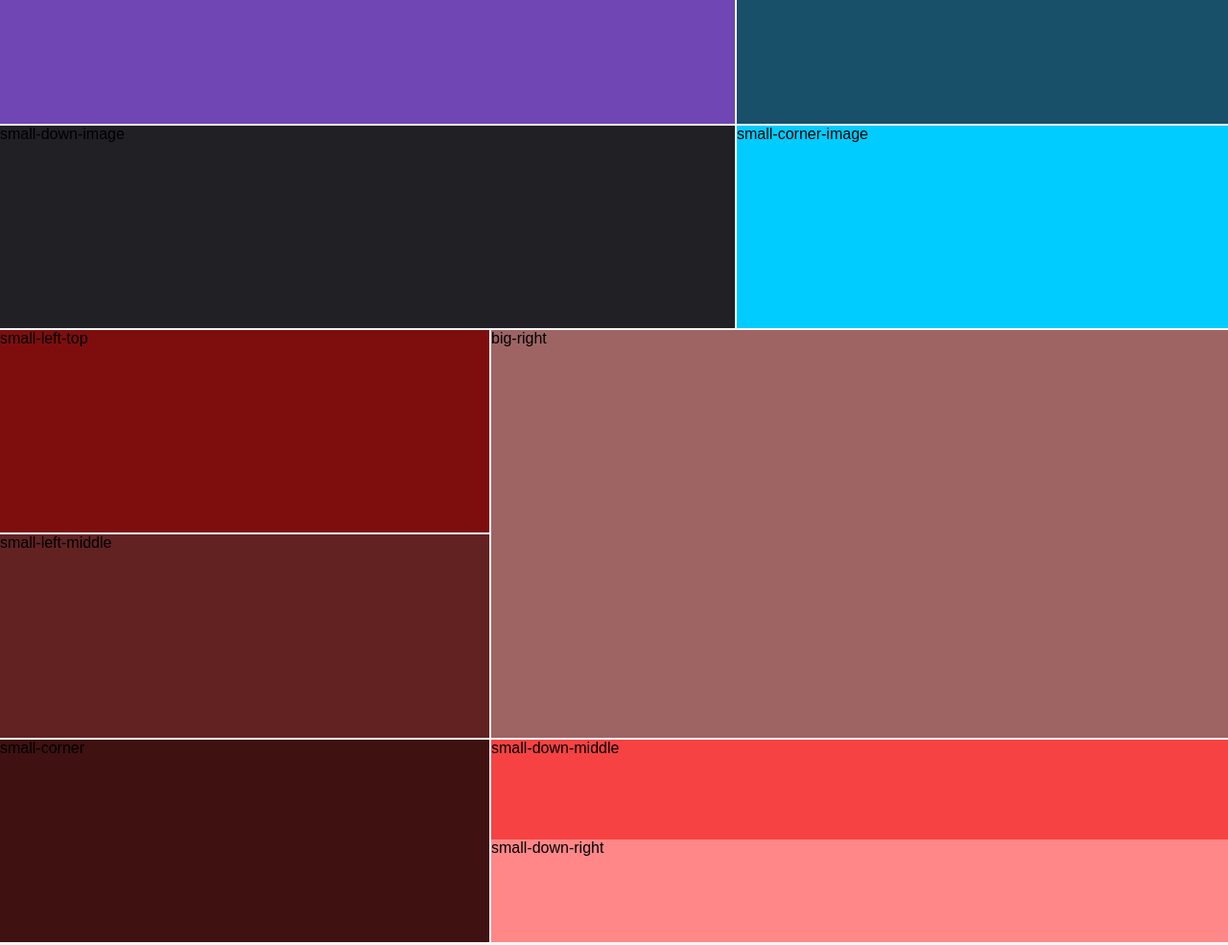
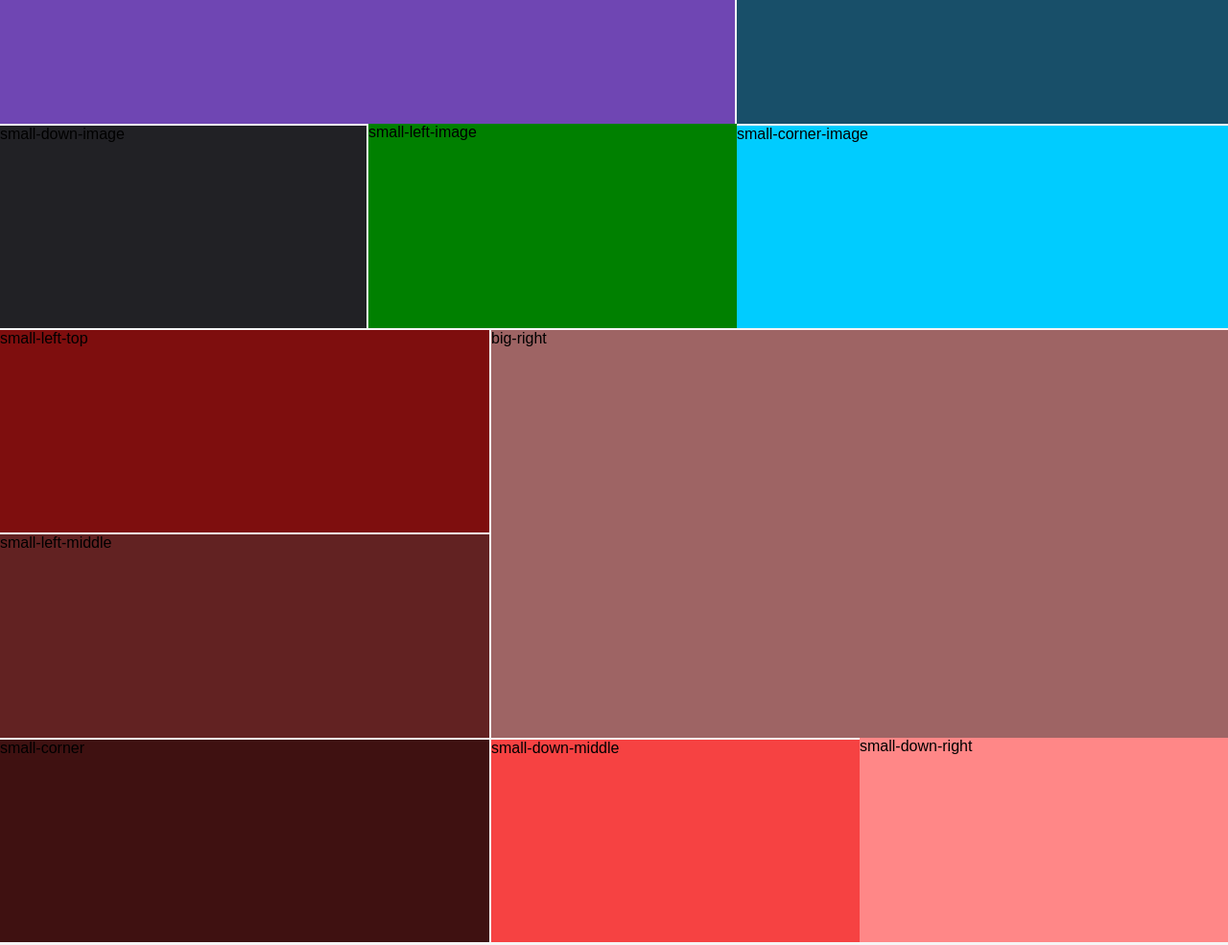
Before and after one commit to ElmervH/noahroad-bmw-site, a plain HTML site: page index.html in a window 1280 px wide. Shown: the part 1840-2825 px from the top of the page at 96% size. Drawn offline with Linux system fonts and the light colour scheme.

Commit message:
finished bmw

```diff
--- a/index.html
+++ b/index.html
@@ -40,8 +40,10 @@
             <div class="small-middle-image">small-middle-image</div>
             <div class="small-corner-image">small-corner-image</div>
             <div class="big-image">big-image</div>
-            <div class="small-down-image">small-down-image</div>
-            <!-- <div class="small-left-image">small-left-image</div> -->
+            <div class="row-image">
+                <div class="small-down-image">small-down-image</div>
+                <div class="small-left-image">small-left-image</div>
+            </div>
         </section>
 
         <section class="bottom-section">
@@ -49,8 +51,10 @@
             <div class="small-left-middle">small-left-middle</div>
             <div class="small-corner">small-corner</div>
             <div class="big-right">big-right</div>
-            <div class="small-down-middle">small-down-middle</div>
-            <div class="small-down-right">small-down-right</div>
+            <div class="row-image">
+                <div class="small-down-middle">small-down-middle</div>
+                <div class="small-down-right">small-down-right</div>
+            </div>
         </section>
 
         <section class="social-section">
--- a/style.css
+++ b/style.css
@@ -97,15 +97,15 @@ nav {
 }
 
 /* second section - items 2nd line */
-/* .small-left-image {
+.small-left-image {
     background: green;
-    height: 20%;
-} */
+    width: 50%;
+}
 .small-down-image {
     background: rgb(33, 33, 37);
     border-top: solid whitesmoke 2px;
     border-right: solid whitesmoke 2px;
-    height: 33.333%;
+    width: 50%;
 }
 .small-corner-image {
     background: rgb(0, 204, 255);
@@ -157,14 +157,18 @@ nav {
 .small-down-middle {
     background: rgb(246, 66, 66);
     border-top: solid whitesmoke 2px;
-    height: 16.66%;
-    margin: 1 1 auto;
+    width: 50%;
 }
 
 .small-down-right {
     background: rgb(255, 135, 135);
-    height: 16.66%;
-    margin: 1 1 auto;
+    width: 50%;
+}
+
+.row-image {
+    display: flex;
+    align-items: stretch;
+    height: 33.333%;
 }
 
 /* fourth section - container */
```
